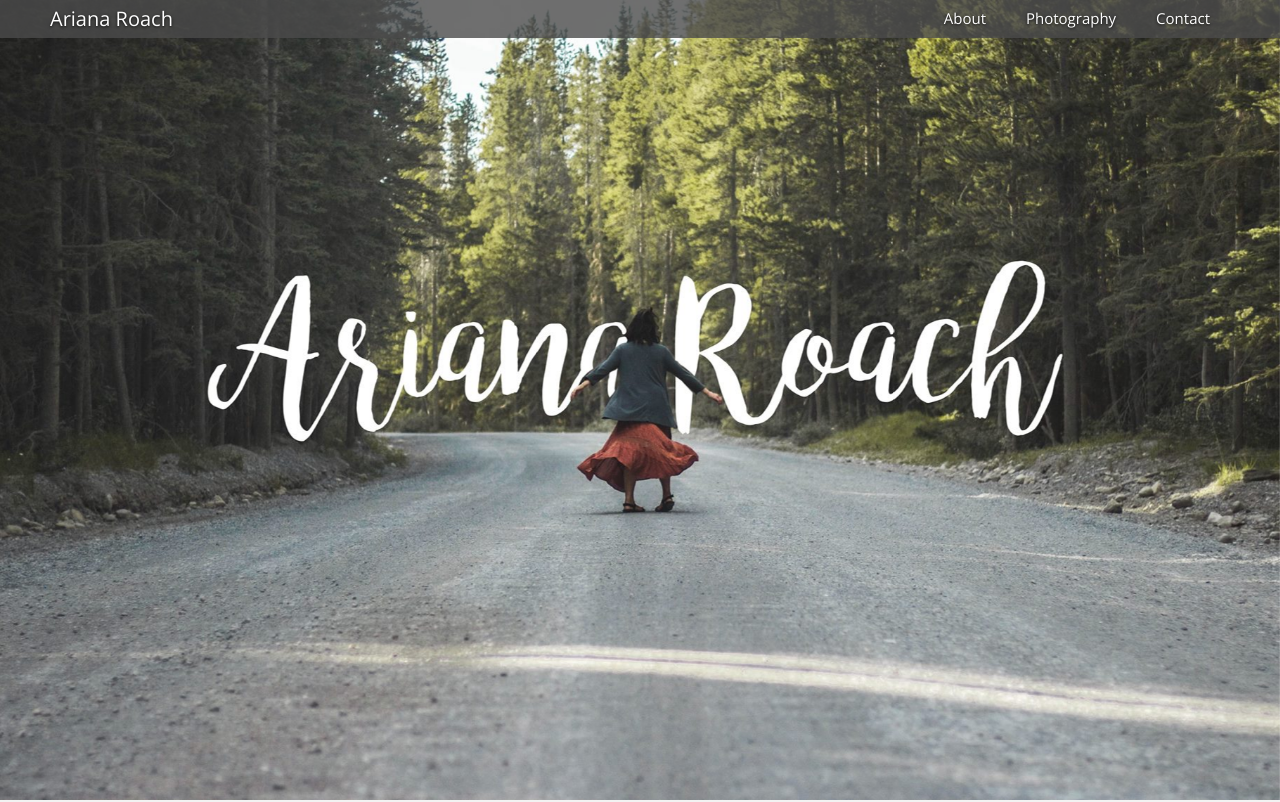
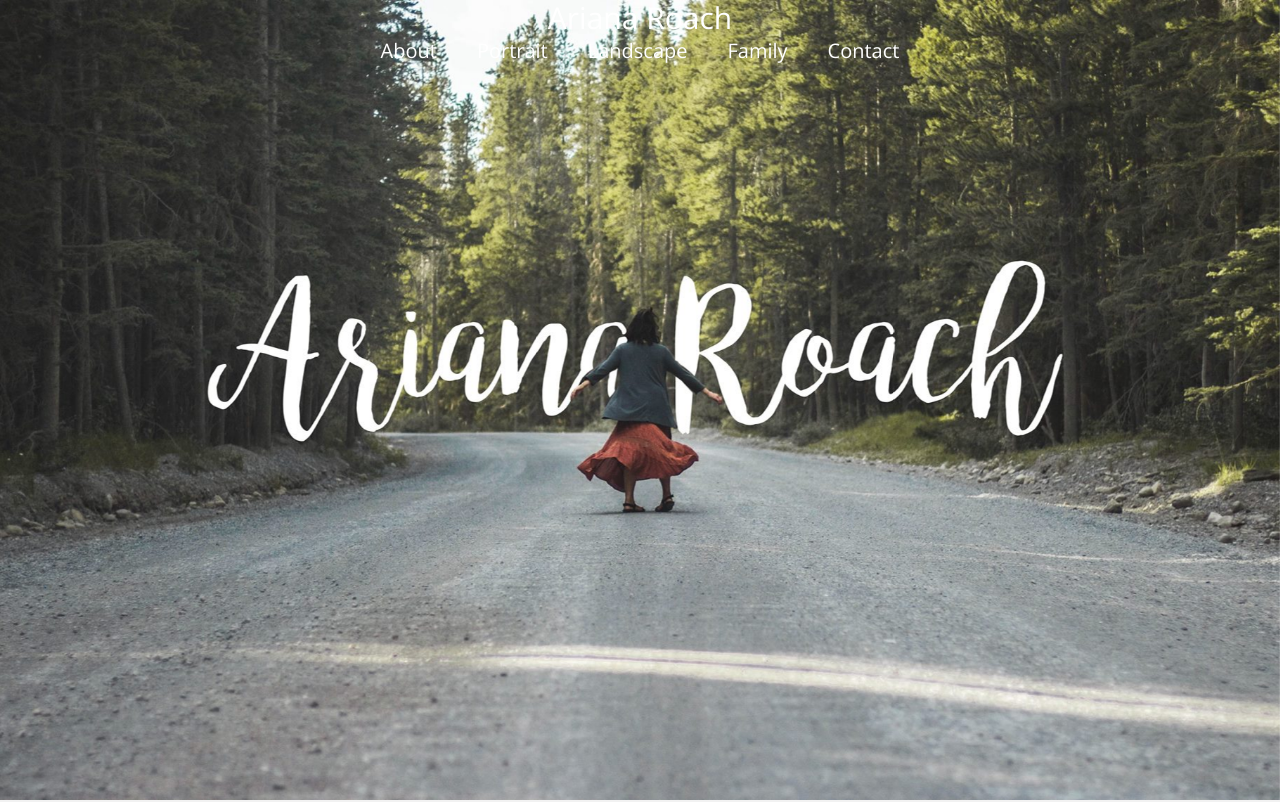
Before and after one commit to KadenZipfel/ariana-v2, a website: page index.html in a window 1280 px wide. Shown: the top 802 px of the page. Drawn offline with nearby package versions, Linux system fonts and the light colour scheme.

Commit message:
Add index nav scroll function and begin styling

```diff
--- /dev/null
+++ b/app.js
@@ -0,0 +1,10 @@
+var $scrollNav = $('#scroll-nav');
+var $indexNav = $('#index-nav');
+
+$(document).scroll(function() {
+  $scrollNav.css({display: $(this).scrollTop()>100 ? "flex":"none"});
+});
+
+$(document).scroll(function() {
+  $indexNav.css({display: $(this).scrollTop()>100 ? "none":"flex"});
+})
--- a/index.html
+++ b/index.html
@@ -11,7 +11,34 @@
   <body>
     <div class="container">
 
-      <nav class="nav">
+      <nav id="index-nav" class="index-nav">
+        <ul class="index-nav-top">
+          <a href="#" class="index-nav-top__brand">Ariana Roach</a>
+        </ul>
+        <ul class="index-nav-bottom">
+          <li class="index-nav-bottom__item">
+            <a href="#about" class="index-nav-bottom__link">About</a>
+          </li>
+
+          <li class="index-nav-bottom__item">
+            <a href="pages/portrait.html" class="index-nav-bottom__link">Portrait</a>
+          </li>
+
+          <li class="index-nav-bottom__item">
+            <a href="pages/landscape.html" class="index-nav-bottom__link">Landscape</a>
+          </li>
+
+          <li class="index-nav-bottom__item">
+            <a href="pages/family.html" class="index-nav-bottom__link">Family</a>
+          </li>
+
+          <li class="index-nav-bottom__item">
+            <a href="pages/contact.html" class="index-nav-bottom__link">Contact</a>
+          </li>
+        </ul>
+      </nav>
+
+      <nav class="nav" id="scroll-nav">
         <a href="index.html" class="nav__brand heading-3">Ariana Roach</a>
         <ul class="side-nav">
           <li class="side-nav__item">
@@ -60,5 +87,13 @@
     </section>
 
     </div>
+
+    <script
+      src="https://code.jquery.com/jquery-3.3.1.min.js"
+      integrity="sha256-FgpCb/KJQlLNfOu91ta32o/NMZxltwRo8QtmkMRdAu8="
+      crossorigin="anonymous">
+    </script>
+    <script src="app.js">
+    </script>
   </body>
 </html>
--- a/sass/_base.scss
+++ b/sass/_base.scss
@@ -38,3 +38,11 @@ body {
   padding: 5rem;
   border-radius: 1rem;
 }
+
+#scroll-nav {
+  display: none;
+}
+
+#index-nav {
+  display: flex;
+}
--- a/sass/_nav.scss
+++ b/sass/_nav.scss
@@ -87,3 +87,41 @@
     }
   }
 }
+
+.index-nav {
+  position: fixed;
+  display: flex;
+  flex-direction: column;
+  align-items: center;
+  width: 100%;
+
+  &-top {
+    list-style: none;
+    padding: 1rem;
+
+    &__brand {
+      color: white;
+      text-decoration: none;
+      font-size: 3rem;
+      cursor: pointer;
+      font-family: inherit;
+    }
+  }
+
+  &-bottom {
+    display: flex;
+    flex-direction: row;
+    list-style: none;
+
+    &__item {
+
+    }
+
+    &__link {
+      text-decoration: none;
+      padding: 0 2rem;
+      color: white;
+      font-size: 2rem;
+    }
+  }
+}
```
Also changed, not shown: css/style.css.
